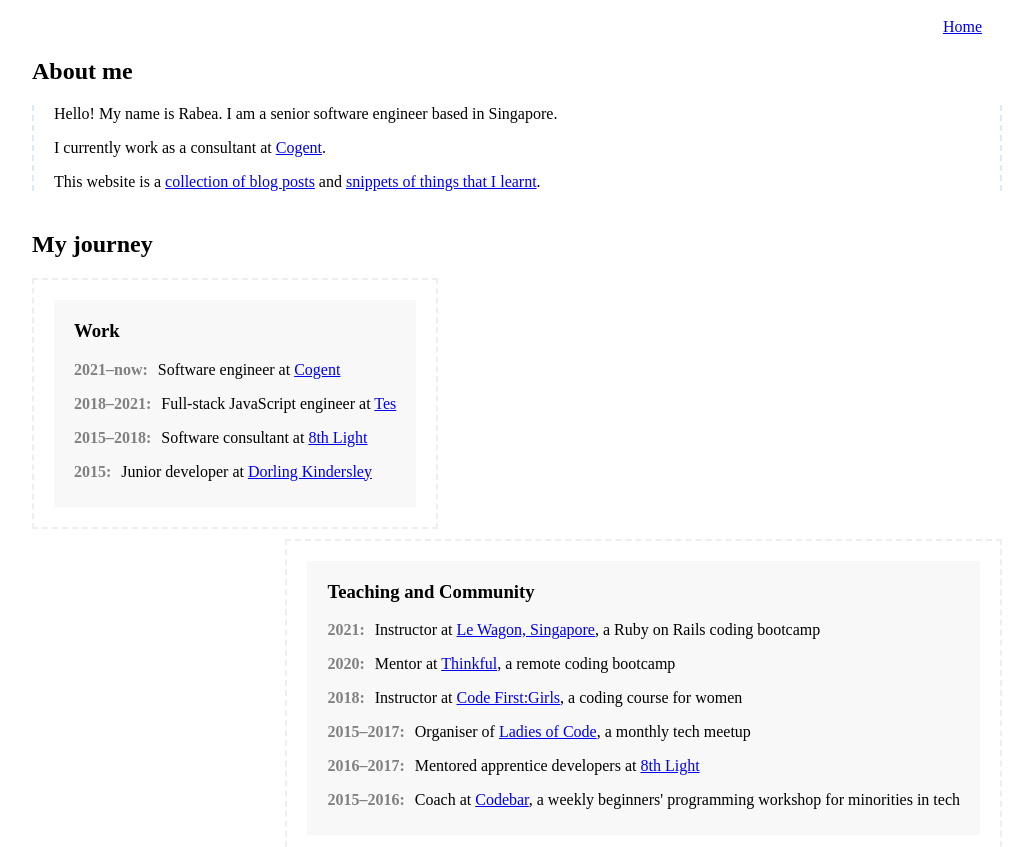
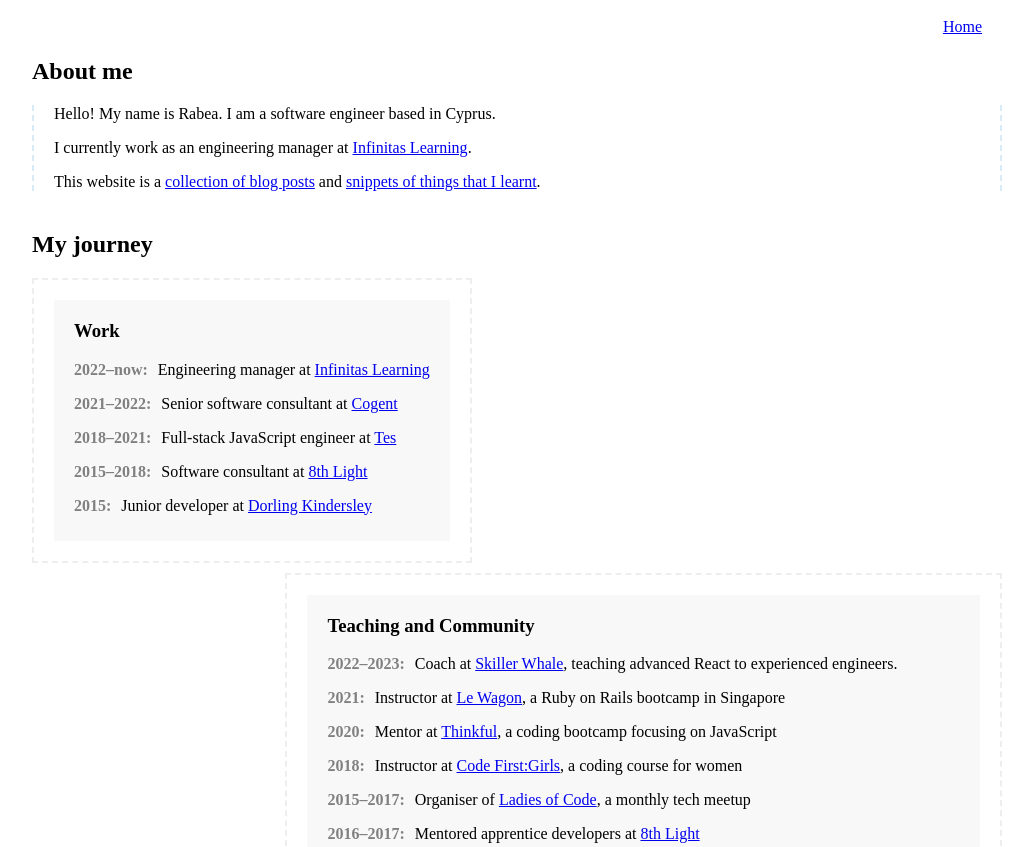
Before and after one commit to RabeaGleissner/personal-website, a Gatsby site: page /about-me in a window 1280 px wide. Shown: the top 847 px of the page, without its empty margins (123-1156 px from the left). Built offline with nearby package versions, Linux system fonts and the light colour scheme; Gatsby itself is replaced by a stand-in of ours.

Commit message:
Update about me

```diff
--- a/src/pages/about-me.js
+++ b/src/pages/about-me.js
@@ -12,12 +12,12 @@
         <div className="about-me-intro-content">
           <div className="about-me-intro-inner">
             <p>
-              Hello! My name is Rabea. I am a senior software engineer based in
-              Singapore.
+              Hello! My name is Rabea. I am a software engineer based in
+              Cyprus.
             </p>
             <p>
-              I currently work as a consultant at{" "}
-              <a href="https://cogent.co">Cogent</a>.
+              I currently work as an engineering manager at{" "}
+              <a href="https://www.infinitaslearning.com/">Infinitas Learning</a>.
             </p>
             <p>
               This website is a{" "}
@@ -33,7 +33,11 @@
           <div className="journey-box-inner">
             <h3 className="journey-box-title">Work</h3>
             <p>
-              <span>2021&ndash;now</span>Software engineer at{" "}
+              <span>2022&ndash;now</span>Engineering manager at{" "}
+              <a href="https://www.infinitaslearning.com/">Infinitas Learning</a>
+            </p>
+            <p>
+              <span>2021&ndash;2022</span>Senior software consultant at{" "}
               <a href="https://cogent.co/">Cogent</a>
             </p>
             <p>
@@ -54,16 +58,23 @@
           <div className="journey-box-inner">
             <h3 className="journey-box-title">Teaching and Community</h3>
             <p>
+              <span>2022&ndash;2023</span>Coach at{" "}
+              <a href="https://www.skillerwhale.com/">
+                Skiller Whale
+              </a>
+              , teaching advanced React to experienced engineers.
+            </p>
+            <p>
               <span>2021</span>Instructor at{" "}
               <a href="https://www.lewagon.com/singapore">
-                Le Wagon, Singapore
+                Le Wagon
               </a>
-              , a Ruby on Rails coding bootcamp
+              , a Ruby on Rails bootcamp in Singapore
             </p>
             <p>
               <span>2020</span>Mentor at{" "}
-              <a href="https://www.thinkful.com/">Thinkful</a>, a remote coding
-              bootcamp
+              <a href="https://www.thinkful.com/">Thinkful</a>, a coding
+              bootcamp focusing on JavaScript
             </p>
             <p>
               <span>2018</span>Instructor at{" "}
```
